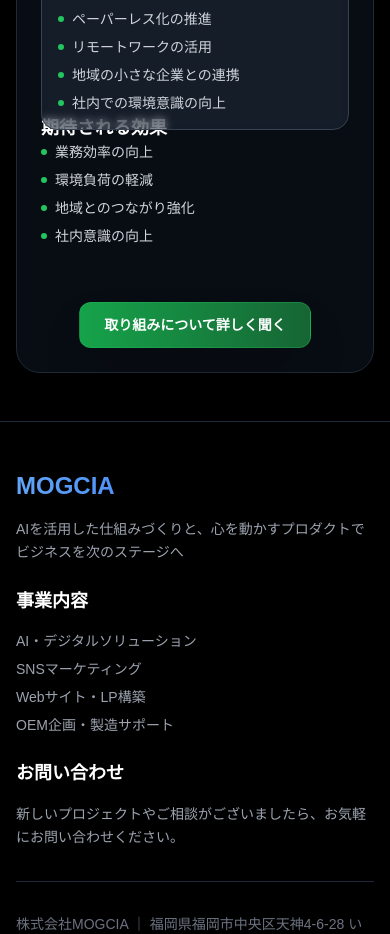
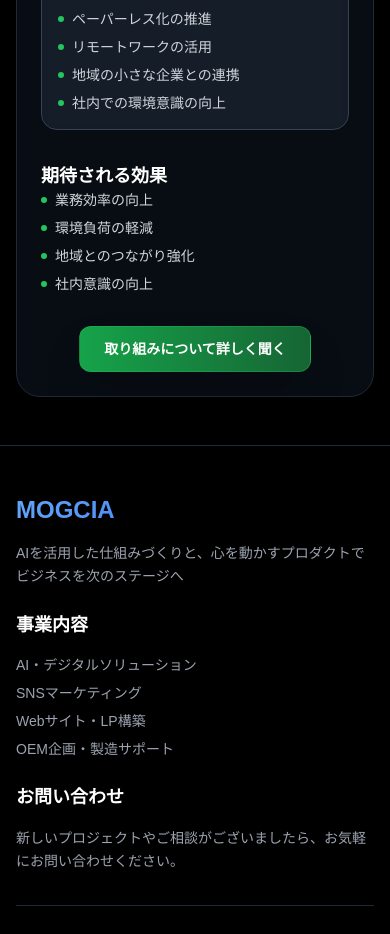
Before and after one commit to mogcia-app/mogcia, a Next.js app: page /social in a window 390 px wide. Shown: the part 1580-2514 px from the top of the page. Built offline with nearby package versions, Linux system fonts and the light colour scheme.

Commit message:
Fix responsive layout issue in social page - remove negative margin for better mobile visibility

```diff
--- a/src/app/social/page.tsx
+++ b/src/app/social/page.tsx
@@ -366,7 +366,7 @@
                 </div>
 
                 {/* 右側：詳細情報 */}
-                <div className="space-responsive flex flex-col justify-end h-full -mt-6 sm:-mt-10">
+                <div className="space-responsive flex flex-col lg:justify-end">
                   {/* 効果・影響 */}
                   <div>
                     <h4 className="text-lg sm:text-xl font-semibold text-white">
```
